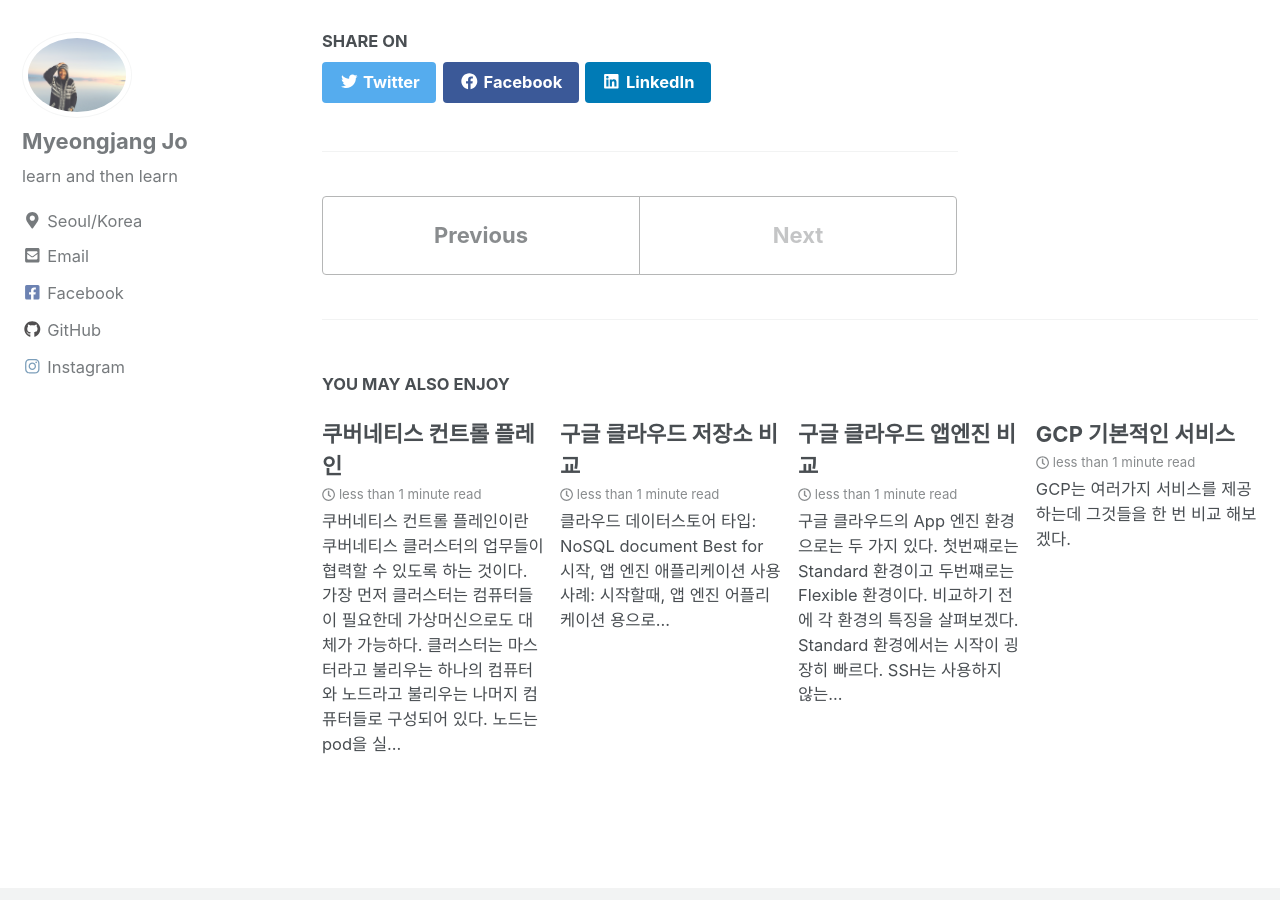
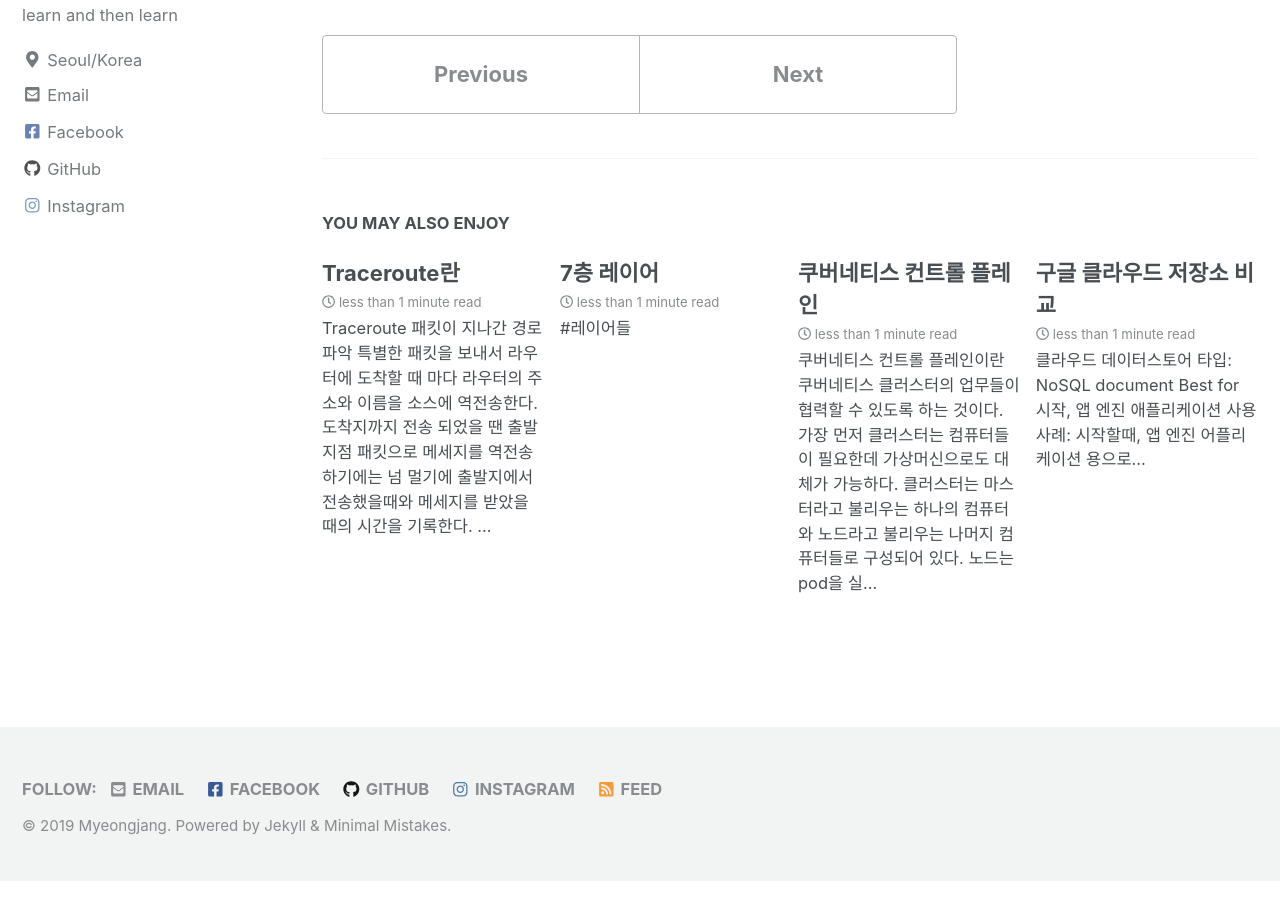
Before and after one commit to josephmjjo/josephmjjo.github.io, a Jekyll site: the page built from _posts/2019-12-16-네트워크 지연 종류.md, in a window 1280 px wide and 900 px high, scrolled down 2019 px. Built offline with Jekyll 4.4.1, drawn with Linux system fonts in a browser that asks for light colours; cached includes are drawn as plain includes; nearby versions of some CDN libraries; part of the change alters nothing that is shown; some of the changed text lies outside the part shown.

Commit message:
add layers and traceroute

```diff
--- a/_posts/2019-12-16-네트워크 지연 종류.md
+++ b/_posts/2019-12-16-네트워크 지연 종류.md
@@ -16,11 +16,6 @@ __노드 처리 지연(nodal processing delay)__
 - 라우터에서의 처리 지연
 - 패킷의 헤더를 조사하고 어느 출력 링크로 보낼지 결정하는 시간에 따른 지연
 
-__트랙픽 강도 와 La/R 크기에 따른 상관관계__
-
-- R= 링크 전송률 비트가 큐에서 나가는 비율(bits/sec)
-- La = 비트가 큐에 도착하는 평균율
-
 __큐잉 지연(queuing delay)__
 - 패킷이 큐에서 출력링크로 전송되는 과정에서 생기는 딜레이<br>
     여기서 큐란 패킷이 라우터에서 빠져나가지 못할 경우 라우터에 패킷을 저장하는 *방법*을 뿐이다. 큐는 패킷을 저장 하지않고 그저 FIFO(FIFO))로 나열만 한다. 즉 큐에는 패킷이 없고 패킷 주소만 가지고 있다.
@@ -29,7 +24,7 @@ __전송 지연( transmission delay)__
 
 - 비트를 링크로 내보내는데 생기는 지연
 - La/R(length / bandwidth)
-- 트랙픽 강도 와 La/R 크기에 따른 상관관계
+- *트랙픽 강도 와 La/R 크기에 따른 상관관계*
     - R= 링크 전송률 비트가 큐에서 나가는 비율(bits/sec)
     - La = 비트가 큐에 도착하는 평균율
     - L = 패킷 크기(bits)
--- /dev/null
+++ b/_posts/2019-12-17-layers.md
@@ -0,0 +1,29 @@
+---
+title:  "7층 레이어"
+search: true
+categories:
+  - Network
+---
+
+#레이어들
+
+__Application Layer__
+ 애플리케이션 층 프로토콜에 있다.
+애플리케이션 층에는 많은 프로토콜이 포함된다.
+HTTP, SMTP, FTP 등이 있는데. 이 층에서 DNS 송수신 역할을 한다. 대표적으로 브라우저를 생각하면 된다.
+
+__Transport Layer__
+어플리케이션 앤드 포인트들 사이에서 애플리케이션 메세지를 전송하는데 여기서 전송 방식을 담당한다..
+인터넷에서는 두 전송 프로토콜이 있는데 TCP와 UDP이다.
+둘 다 애플리케이션 층 메세지 전송이 가능하다.
+TCP는 연결지향으로 어플리케이션 층 메세지를 도착지까지 배송과 흐름 제어를 보장한다.
+또한 TCP는 긴 메세지를 작은 파편으로 쪼개고 정체 제어를 제공한다.
+즉 장치간 연결이 유지되어야 하는데 전화를 예를 들어 생각하면 된다. 그래서 연결이 되기 전에 설정이 필요하다.
+여기서 IP 주소가 작동한다.
+UDP는 비연결로 의존적이지 않고 흐름을 제어 하지도 않으며 정체를 제어하지도 않는다.
+
+__네트워크 레이어__
+데이터그램으로 알려진 네트워크 레이어 페킷이 이동하는 것을 책임진다.
+소스 호스트의 TCP나 UDP 전송 계층 세그먼트와 도작지 주소를 네트워크 레이어에 전달한다.
+쉽게 생각하면 도착지우편 주소 준다고 생각하면 된다.(IP 부여)
+그 다음에 도착지 호스트 전송 레이어에 배송하는 서비스를 제공한다.
--- /dev/null
+++ b/_posts/2019-12-17-traceroute.md
@@ -0,0 +1,31 @@
+---
+title:  "Traceroute란"
+search: true
+categories:
+  - Network
+---
+
+
+Traceroute
+패킷이 지나간 경로 파악
+특별한 패킷을 보내서 라우터에 도착할 때 마다 라우터의 주소와 이름을 소스에 역전송한다.
+도착지까지 전송 되었을 땐 출발 지점 패킷으로 메세지를 역전송하기에는 넘 멀기에
+출발지에서 전송했을때와 메세지를 받았을 때의 시간을 기록한다.
+즉 왕복 시간을 기록한다.
+번호/이름(라우터 주소)/메세지 왕복 시간(3번 시도)
+1 cs-gw (128.119.240.254) 1.009 ms 0.899 ms 0.993 ms
+2 128.119.3.154 (128.119.3.154) 0.931 ms 0.441 ms 0.651 ms
+3 border4-rt-gi-1-3.gw.umass.edu (128.119.2.194) 1.032 ms 0.484 ms 0.451 ms
+4 acr1-ge-2-1-0.Boston.cw.net (208.172.51.129) 10.006 ms 8.150 ms 8.460 ms
+5 agr4-loopback.NewYork.cw.net (206.24.194.104) 12.272 ms 14.344 ms 13.267 ms
+6 acr2-loopback.NewYork.cw.net (206.24.194.62) 13.225 ms 12.292 ms 12.148 ms
+7 pos10-2.core2.NewYork1.Level3.net (209.244.160.133) 12.218 ms 11.823 ms 11.793 ms
+8 gige9-1-52.hsipaccess1.NewYork1.Level3.net (64.159.17.39) 13.081 ms 11.556 ms 13.297 ms
+9 p0-0.polyu.bbnplanet.net (4.25.109.122) 12.716 ms 13.052 ms 12.786 ms
+10 cis.poly.edu (128.238.32.126) 14.080 ms 13.035 ms 12.802 ms
+
+throughput = 처리율이라고도 부른다. 통신에서 네트워크 상의 어떤 노드나 터미널로부터 또 다른 터미널로 전달되는 단위
+서버에서 라우터 까지 전송률을 Rs라고 하고 라우터에서 클라이언트까지 Rc라고 할 때
+Rs+Rc의 throughput은 bit로는 fluid, communication link로는 pipes 라고 한다.
+bottleneck link
+병목 링크란 두개 이상의 링크 네트워크에서 가장 작은 값을 병목링크 전송률 값이라 한다.
```
